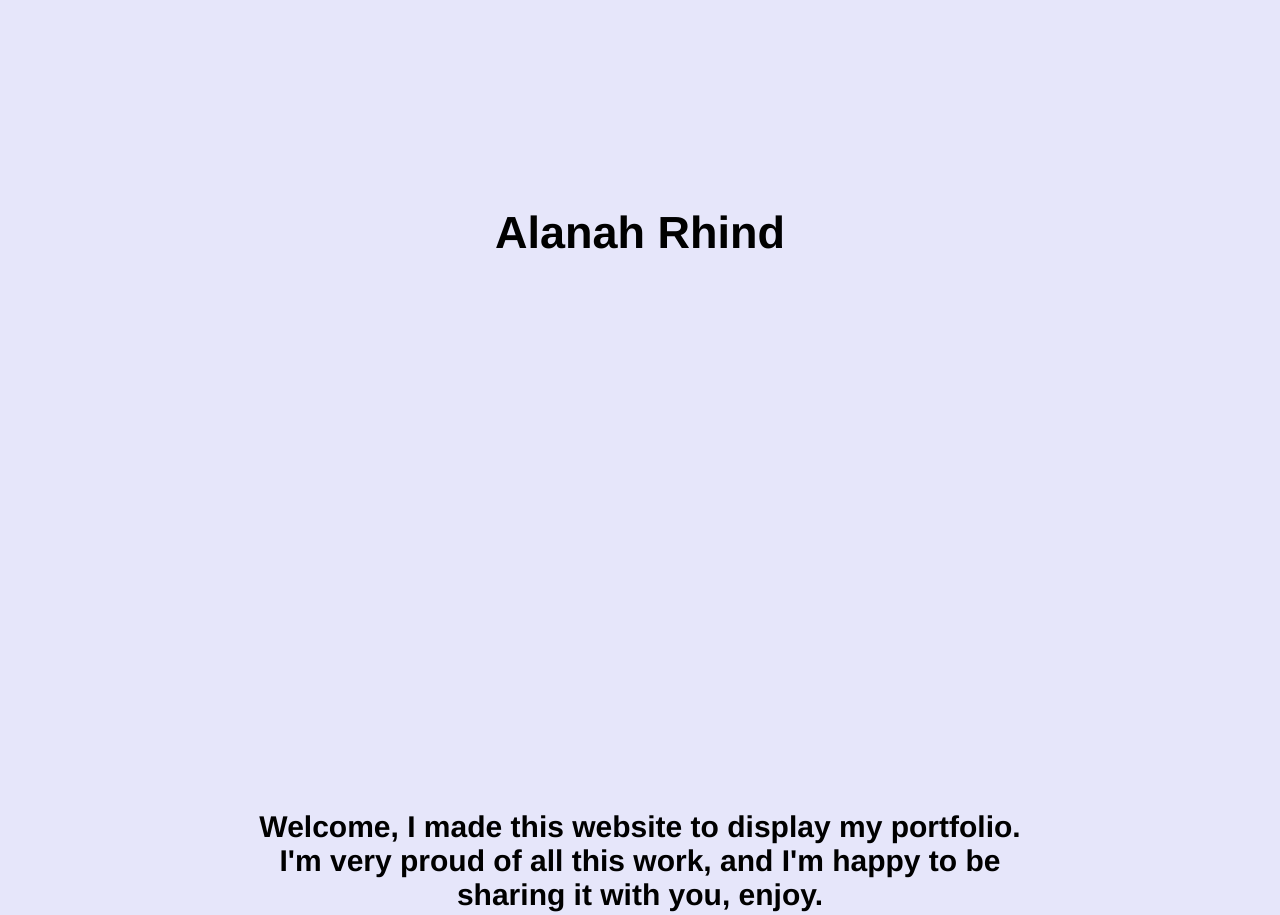
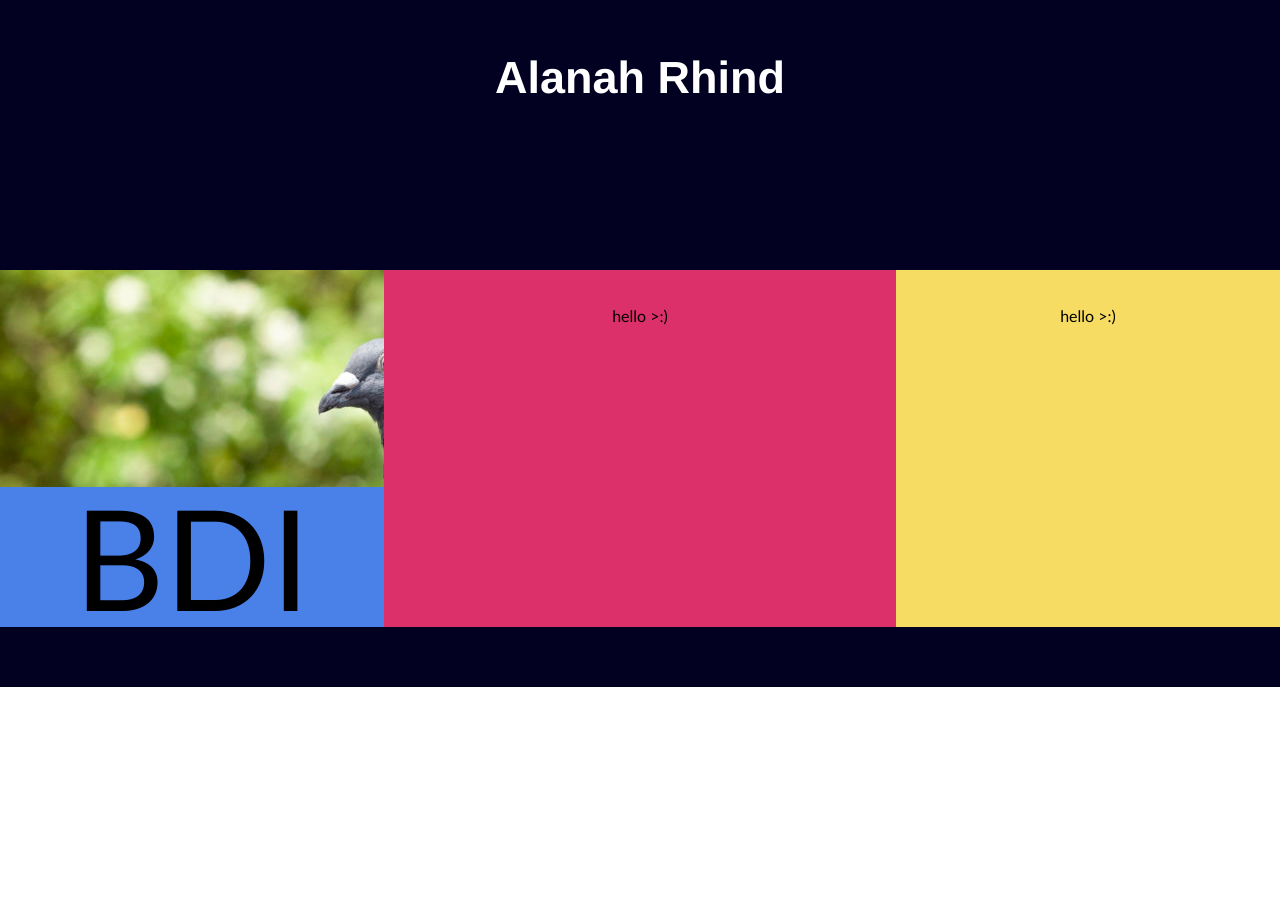
Before and after one commit to al-jar/ajrhind.github.io, a plain HTML site: page index.html in a window 1280 px wide. Shown: the part 113-1028 px from the top of the page. After the commit the page ends 800 px from the top, so only its background shows below. Drawn offline with Linux system fonts and the light colour scheme.

Commit message:
updatttee

```diff
--- a/index.html
+++ b/index.html
@@ -6,11 +6,8 @@
 
     </head>
 <body>
-    <div class="heading">
-    <h2>Alanah Rhind</h2>
-</div>
 
-<div id="top" class="heading2">
+    <!-- <div id="top" class="heading2">
         <h4>Welcome, I made this website to display my portfolio. <br> I'm very proud of all this work, and I'm happy to be sharing it with you, enjoy. </h4>
         <br><br>
         <div class="navbar">
@@ -20,13 +17,42 @@
             <p class="quickJump"><a class="hoverStyle" href="#lamp">responsive Products<br>indn212</a></p>
             <p class="quickJump"><a href="AI.html">CONTEMPORARY PERSPECTIVES</a></p>
         </div>
+    </div> -->
+
+    <!-- <div id="navbar2">
+        <a class="navbarHover" href="#top">Back to top</a>
+    </div> -->
+
+<div class="container">
+    <div class="heading">
+        <h2>Alanah Rhind</h2>
     </div>
 
-<div id="navbar2">
-    <a class="navbarHover" href="#top">Back to top</a>
+    <div class="holder">
+        <div class="left">
+            <div class="leftTitle">
+                <p>bdi</p>
+            </div>
         </div>
 
-<div class="block1">
+        <div class="middle"><p>hello >:)</p>
+        </div>
+
+        <div class="right"><p>hello >:)</p>
+        </div>
+
+    </div>
+
+
+    <footer>
+    </footer>
+</div>
+
+<script src="javascript.js" type="text/javascript"></script>
+</body>
+</html>
+
+<!-- <div class="block1">
     <a id="coding">
 <h3 class="title">MDDN342</h3></a>
     <div class="panel1">
@@ -78,8 +104,8 @@
     <p style="text-align: center;"><a href="https://23-mddn342.github.io/project-3-data-mappings-ajrhind/" class="webby">Link to project.</a></p>
     </div>
 </div>
-
-<div class="block1">
+         -->
+<!-- <div class="block1">
     <a id="FUN">
     <h3 class="title">INDN332</h3></a>
     <div class="panel1">
@@ -209,10 +235,4 @@
     </div>
     </div>
 
-    </div>
-
-
-
-    <script src="javascript.js" type="text/javascript"></script>
-  </body>
-</html
+    </div>  -->
--- a/style.css
+++ b/style.css
@@ -7,7 +7,6 @@
 html {
     border: 0px;
     margin: 0px;
-    /* font-family:  Helvetica; */
 }
 body{
     margin: 0px;
@@ -64,33 +63,95 @@ a:visited{
     }
 }
 
+/* #==================================================================================================== */
+
 @media screen and (max-width: 3000px){
 *{
     box-sizing: border-box;
-    margin-top: 0px;
+    /* margin: 10px; */
 }
-html {
+html, body {
     border: 0px;
     margin: 0px;
-font-family:  'Trebuchet MS', 'Lucida Sans Unicode', 'Lucida Grande', 'Lucida Sans', Arial, sans-serif;
-scroll-behavior: smooth;
-background-image: radial-gradient(white 60%, #527B8E );
+    font-family:  'Trebuchet MS', 'Lucida Sans Unicode', 'Lucida Grande', 'Lucida Sans', Arial, sans-serif;
+    scroll-behavior: smooth;
+    /* background-image: radial-gradient(white 60%, #527B8E ); */
+    height: 100%;
 }
-body{
-    margin: 0px;
-}
+
 .heading{
     display: flex;
     justify-content: center;
     padding-right:auto;
-    padding-top: 25%;
-    padding-bottom: 25% ;
+    padding-top: 10%;
+    padding-bottom: 10% ;
     font-size:30px;
-    background-color: lavender;
+    width: 100%;
+    background-color: #020122;
     font-family: Helvetica;
-    max-height: 100vh;
+    color: #ffffff;
+}
+.container{
+    display: flex;
+    flex-direction: column;
+    height: 100vh;
 }
 
+.holder{
+    display:flex;
+    justify-content: center;
+    height: auto;
+    flex-grow: 1;
+}
+
+.left{
+    display:flex;
+    flex-direction: column;
+    justify-content: end;
+    width: 30%;
+    background-image: url(imgs/pigeon.jpg);
+    align-items: center;
+}
+.leftTitle{
+    margin: 0px;
+    background-color: #4981E9;
+    font-size: 140px;
+    text-align: center;
+    text-transform: uppercase;
+    width: 100%;
+    line-height: 1;
+}
+.leftTitle p{
+    margin: 0px;
+}
+
+.middle{
+    display: flex;
+    justify-content: center;
+    width: 40%;
+    background-color: #DB3069;
+    padding: 20px;
+}
+
+.right{
+    display: flex;
+    justify-content: center;
+    width: 30%;
+    background-color: #F7DC64;
+    padding: 20px;
+}
+
+footer{
+    background-color: #020122;
+    display: flex;
+    width: 100%;
+    padding: 30px;
+    margin-left: auto;
+    margin-right: auto;
+    /* justify-content: center; */
+  }
+
+/*
 .heading2{
     display: flex;
     flex-direction: column;
@@ -131,7 +192,7 @@ body{
   }
 
   /* Navbar links */
-  #navbar2 a {
+  /* #navbar2 a {
     float: center;
     width: auto;
     display: block;
@@ -139,25 +200,26 @@ body{
     text-align: center;
     padding: 14px;
     text-decoration: none;
-  }
+  }  */
 
   /* Page content */
-  .content {
+  /* .content {
     padding: 16px;
   }
 
   /* The sticky class is added to the navbar with JS when it reaches its scroll position */
-  .sticky {
+  /* .sticky {
     position: fixed;
     top: 0;
-    width: 100%;
+    width: 100%; */
     /* float: center; */
     /* margin-left: 46%; */
   }
 
   /* Add some top padding to the page content to prevent sudden quick movement (as the navigation bar gets a new position at the top of the page (position:fixed and top:0) */
-  .sticky + .content {
-    padding-top: 60px;}
+  /* .sticky + .content {
+    padding-top: 60px;}  */
+
 
 a:link{
     text-decoration: none;
@@ -327,15 +389,7 @@ a:visited{
     padding-bottom: 400px;
     font-size: 25px;
 }
-footer{
-    display: flex;
-    width: 100%;
-    padding: 100px;
-    margin-left: auto;
-    margin-right: auto;
-    justify-content: center;
-    /* background-image: linear-gradient(to bottom, white,#9BA1BF); */
-}
+
 .captionImg{
     font-style: italic;
     display: flex;
@@ -352,4 +406,3 @@ footer{
     max-width: 900px;
     padding: 5px;
 }
-}
```
Also changed, not shown: imgs/pigeon.jpg (added). Lines whose indentation alone changed are shown as unchanged.
